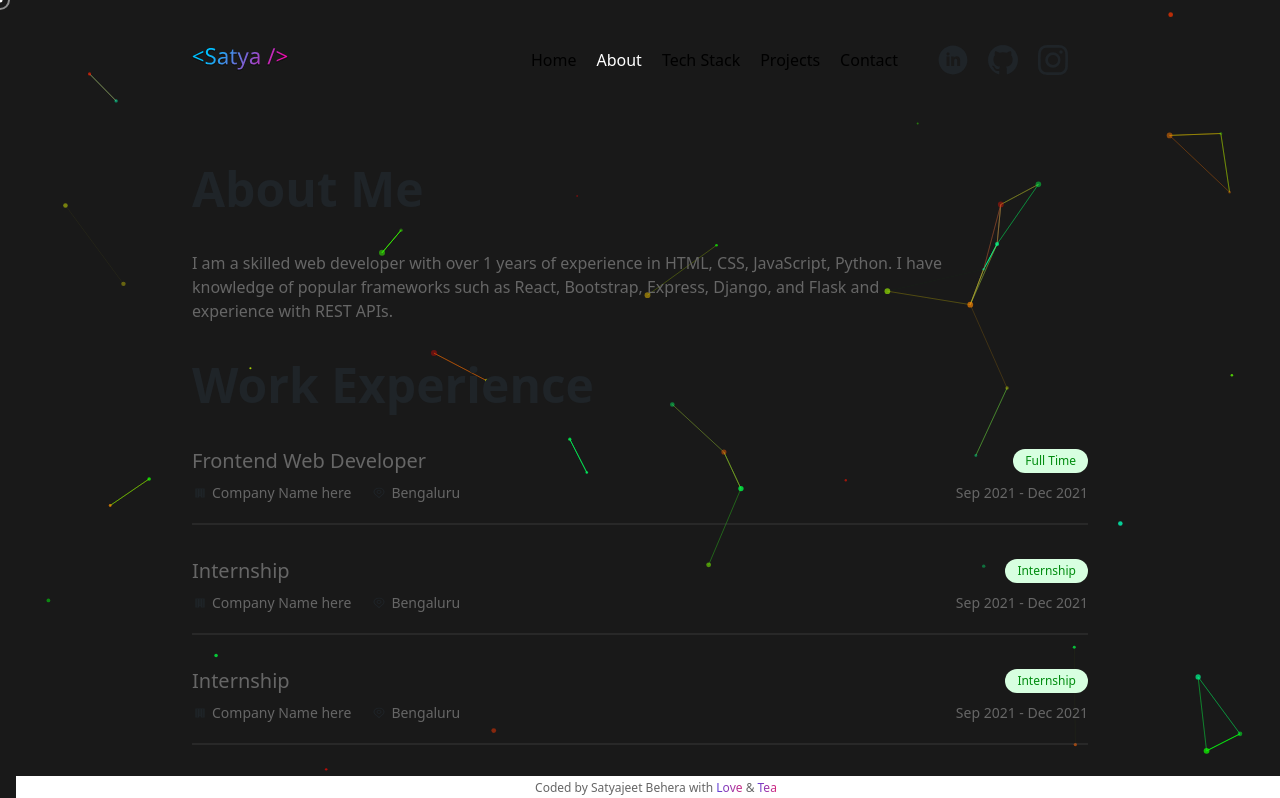
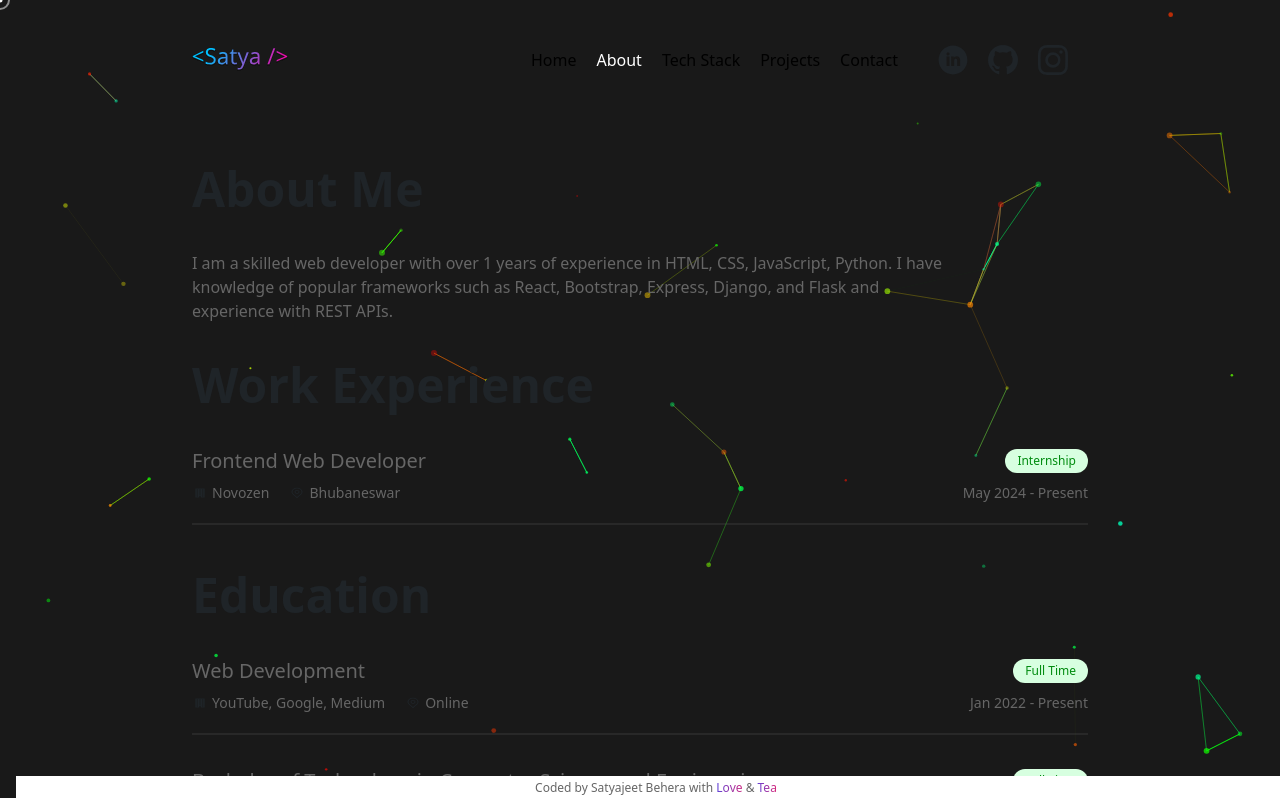
Before and after one commit to SatyajeetBehera1/reactPortfolio, a React (Create React App) app: page /about in a window 1280 px wide. Shown: the top 798 px of the page. Built offline with nearby package versions, Linux system fonts and the light colour scheme.

Commit message:
Adding Internship Details

```diff
--- a/src/Components/particle-config.js
+++ b/src/Components/particle-config.js
@@ -4,6 +4,7 @@ const particles_config = {
     color: {
       value: "rgb(25, 25, 25)"
       // value: "#000"
+      // value: "#9c9c9c"
     },
     image: "",
     position: "",
--- a/src/Details.js
+++ b/src/Details.js
@@ -59,25 +59,25 @@ export const socialMediaUrl = {
 export const workDetails = [
   {
     Position: "Frontend Web Developer",
-    Company: `Company Name here`,
-    Location: "Bengaluru",
-    Type: "Full Time",
-    Duration: "Sep 2021 - Dec 2021",
+    Company: `Novozen`,
+    Location: "Bhubaneswar",
+    Type: "Internship",
+    Duration: "May 2024 - Present",
   },
-  {
-    Position: "Internship",
-    Company: `Company Name here`,
-    Location: "Bengaluru",
-    Type: "Internship",
-    Duration: "Sep 2021 - Dec 2021",
-  },
-  {
-    Position: "Internship",
-    Company: `Company Name here`,
-    Location: "Bengaluru",
-    Type: "Internship",
-    Duration: "Sep 2021 - Dec 2021",
-  },
+  // {
+  //   Position: "Internship",
+  //   Company: `Company Name here`,
+  //   Location: "Bengaluru",
+  //   Type: "Internship",
+  //   Duration: "Sep 2021 - Dec 2021",
+  // },
+  // {
+  //   Position: "Internship",
+  //   Company: `Company Name here`,
+  //   Location: "Bengaluru",
+  //   Type: "Internship",
+  //   Duration: "Sep 2021 - Dec 2021",
+  // },
 ];
 
 // Enter your Education Details here
```
